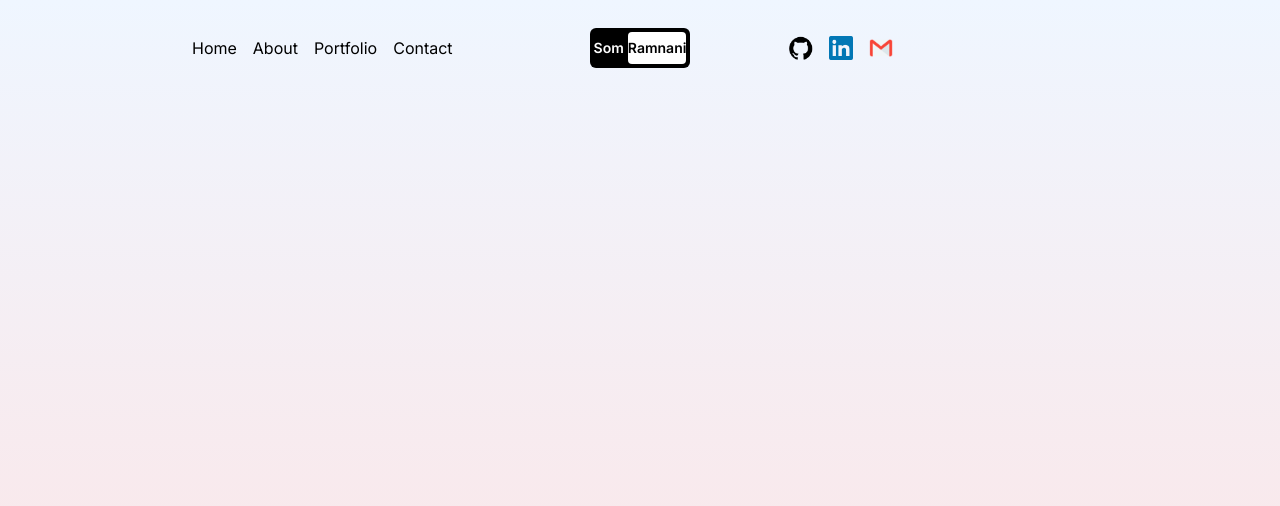
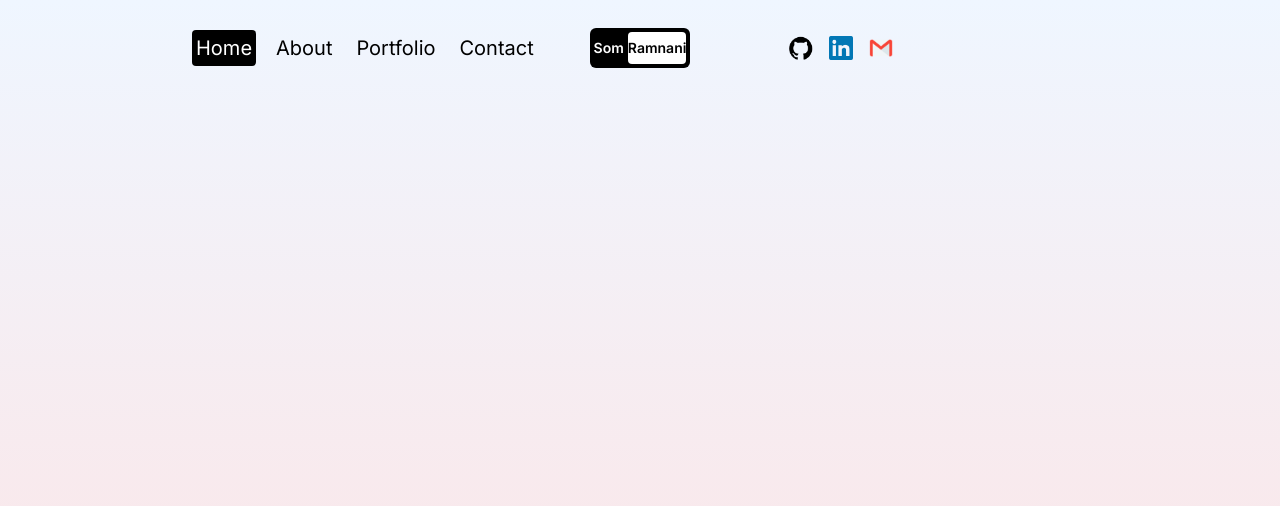
Before and after one commit to somramnani/next-portfolio, a Next.js app: page / in a window 1280 px wide. Shown: the top 506 px of the page. Built offline with nearby package versions, Linux system fonts and the light colour scheme.

Commit message:
add NavLink component

```diff
--- a/src/components/Navbar.jsx
+++ b/src/components/Navbar.jsx
@@ -2,6 +2,7 @@
 import Link from "next/link";
 import { useState } from "react";
 import Image from "next/image";
+import NavLink from "./navLink";
 
 const links = [
   { url: "/", title: "Home" },
@@ -17,14 +18,10 @@
     setOpen(!open);
   };
   return (
-    <div className="h-full flex items-center justify-between px-4 sm:px-8 md:px-12 lg:px-20 xl:px-48">
+    <div className="h-full flex items-center justify-between px-4 sm:px-8 md:px-12 lg:px-20 xl:px-48 text-xl">
       <div className="hidden md:flex gap-4 w-1/3">
         {links.map((link) => {
-          return (
-            <Link href={link.url} key={link.title}>
-              {link.title}
-            </Link>
-          );
+          return <NavLink link={link} key={link.title} />;
         })}
       </div>
       {/* Logo */}
--- /dev/null
+++ b/src/components/navLink.jsx
@@ -0,0 +1,22 @@
+"use client";
+import Link from "next/link";
+import { usePathname } from "next/navigation";
+
+const NavLink = ({ link }) => {
+  const pathName = usePathname();
+
+  console.log(pathName);
+
+  return (
+    <Link
+      className={`rounded p-1 ${
+        pathName === link.url && "bg-black text-white"
+      }`}
+      href={link.url}
+    >
+      {link.title}
+    </Link>
+  );
+};
+
+export default NavLink;
```
